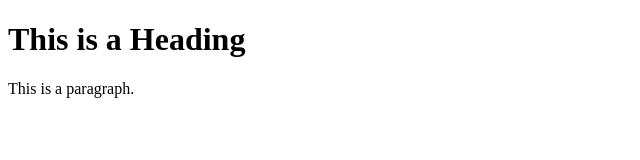
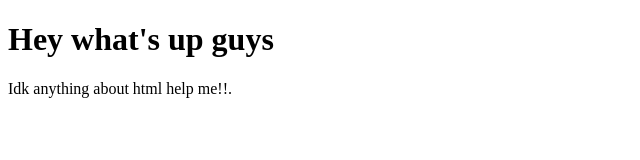
Before and after one commit to himayaa/himayaa.github.io, a plain HTML site: page index.html in a window 1280 px wide. Shown: the whole page, without its empty margins (0-640 px from the left). Drawn offline with Linux system fonts and the light colour scheme.

Commit message:
Update index.html

```diff
--- a/index.html
+++ b/index.html
@@ -1,12 +1,12 @@
 <!DOCTYPE html>
 <html>
 <head>
-<title>Hello</title>
+<title>Page Title</title>
 </head>
 <body>
 
-<h1>This is a Heading</h1>
-<p>This is a paragraph.</p>
+<h1>Hey what's up guys</h1>
+<p>Idk anything about html help me!!.</p>
 
 </body>
 </html>
```
